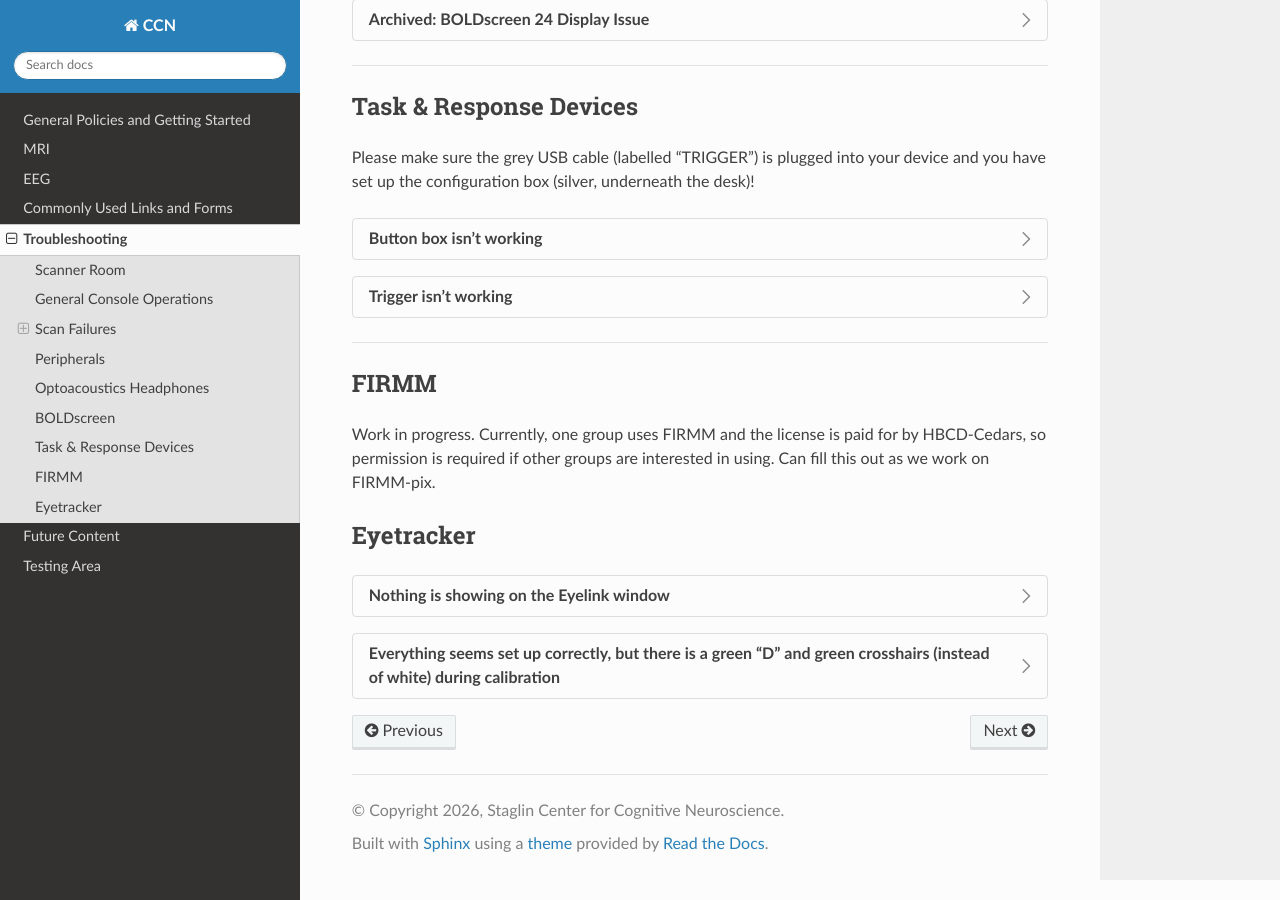
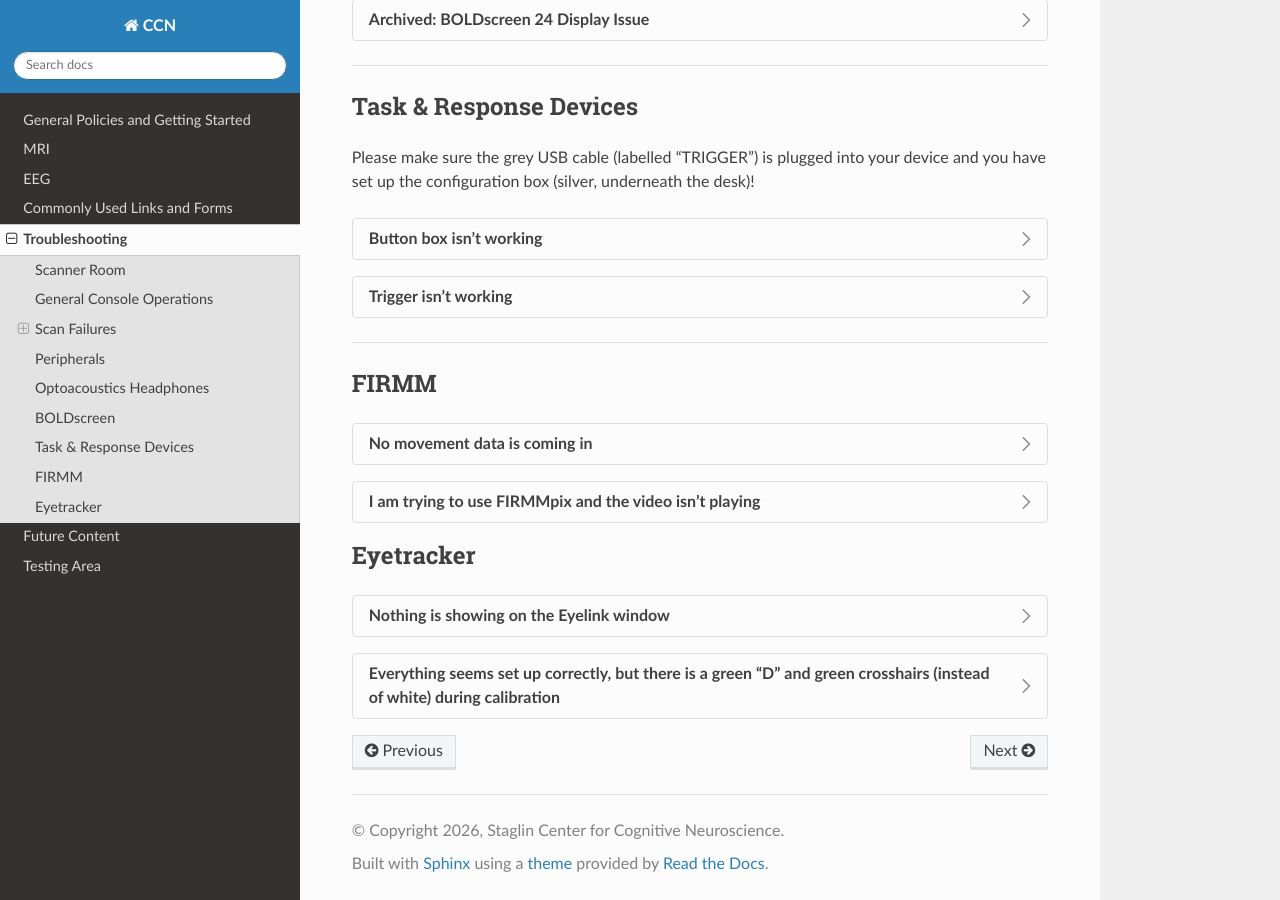
Before and after one commit to CCN-Support/CCN_Wiki, a Sphinx documentation site: the page built from docs/source/troubleshooting.rst, in a window 1280 px wide and 900 px high, scrolled down 3968 px. Built offline with Sphinx 7.4.7 and the Read the Docs theme 3.1.0, drawn with Linux system fonts in a browser that asks for light colours.

Commit message:
Update troubleshooting.rst

```diff
--- a/docs/source/troubleshooting.rst
+++ b/docs/source/troubleshooting.rst
@@ -418,7 +418,17 @@ Please make sure the grey USB cable (labelled "TRIGGER") is plugged into your de
 .. _trouble-FIRMM:
 FIRMM
 -----
-Work in progress. Currently, one group uses FIRMM and the license is paid for by HBCD-Cedars, so permission is required if other groups are interested in using. Can fill this out as we work on FIRMM-pix.
+
+.. dropdown:: No movement data is coming in
+
+  1. Make sure what you're noticing is not the typical lag time between the scan running and the movement data appearing on the tablet.
+  2. Double-click on the sequence on the console and check that "Dot Add-In" appears under General. This is required for your sequence to communicate with FIRMM.
+
+.. dropdown:: I am trying to use FIRMMpix and the video isn't playing
+
+  1. Make sure the HDMI cable is plugged into HDMI 2 on the AV box and the light to its right is turned on. The other end should be plugged into the HDMI port on the right side of the FIRMM tablet.
+  2. Press the Windows key and check the resolution: 1920 x 1080 at 60 Hz.
+
 
 .. _trouble-eyetracker:
 Eyetracker
```
